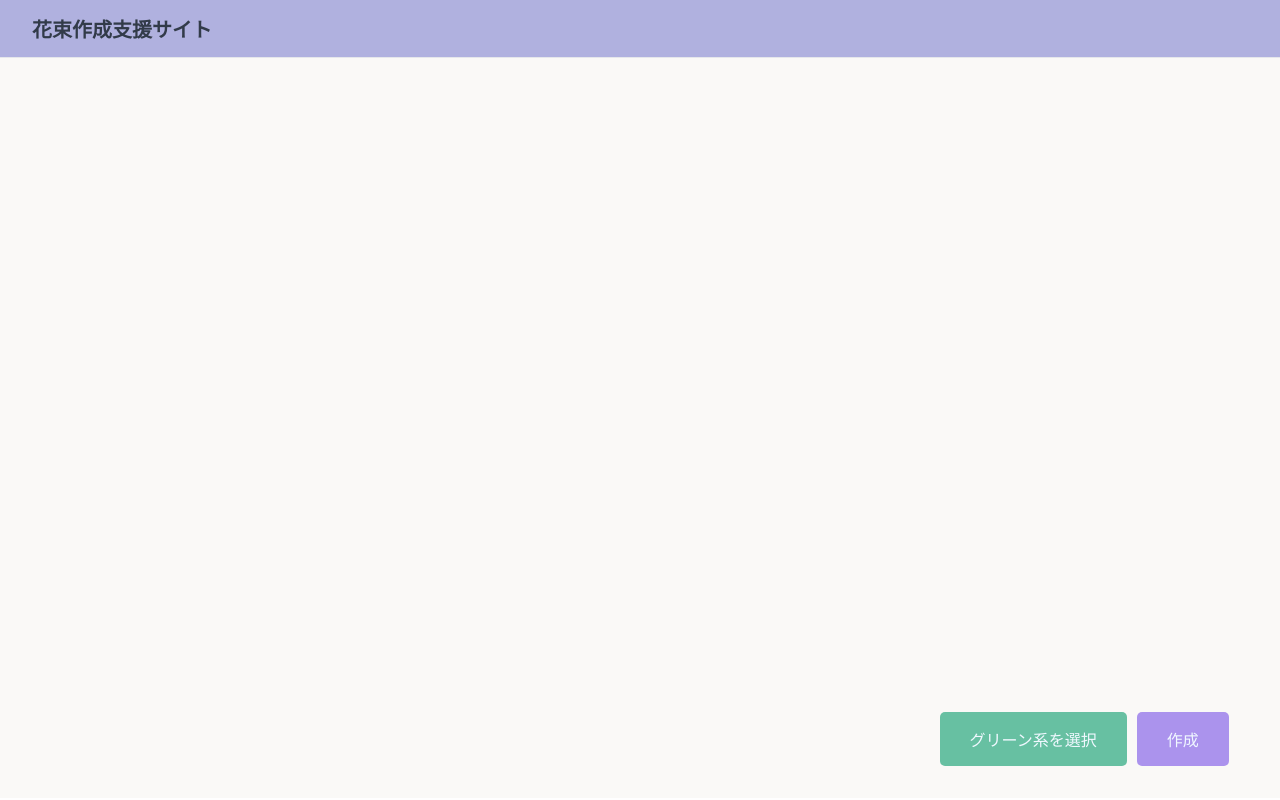
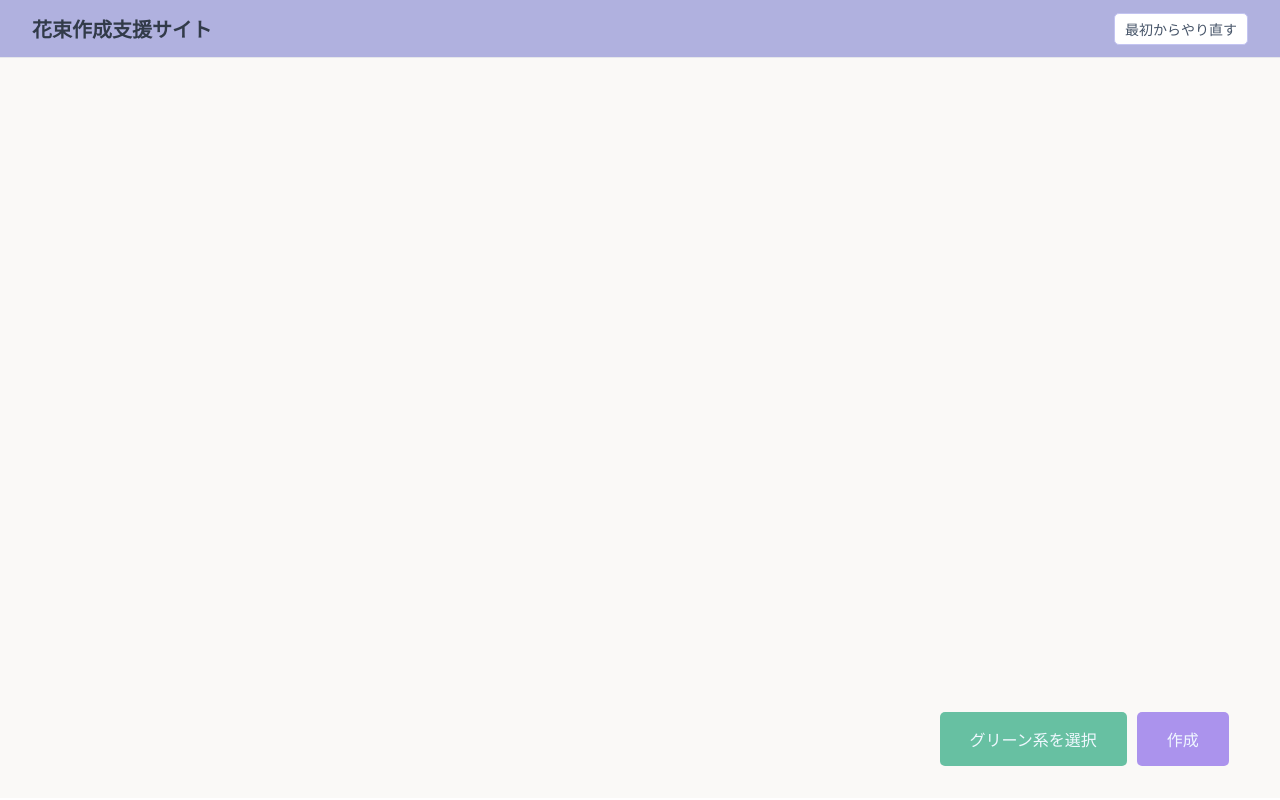
Before and after one commit to vdslab/theme2025-eucalyptus, a React (Vite) app: page /cart in a window 1280 px wide. Built offline with nearby package versions, Linux system fonts and the light colour scheme.

Commit message:
カートページで、花色がわかるようにした、リセットボタンを追加した

```diff
--- a/src/pages/FlowersCart.jsx
+++ b/src/pages/FlowersCart.jsx
@@ -1,7 +1,8 @@
 import React, { useEffect, useState } from "react";
-import { Link, useLocation } from "react-router-dom";
+import { Link, useLocation, useNavigate } from "react-router-dom";
 import "../styles/cart.css";
 import ModalPage from "./function/ModalPage";
+import { MdCancel } from "react-icons/md";
 
 const FlowersCart = ({
   selectList,
@@ -18,6 +19,17 @@ const FlowersCart = ({
   // selectList花名と花色しか持っていないので、開花時期と花言葉（全て)を受け取る必要がある
   const [flowersList, setFlowersList] = useState([]);
   const [openModal, setOpenModal] = useState(false);
+
+  // リセットボタンを押した時→一番初めの画面に戻る
+  const navigate = useNavigate();
+  const handleReset = () => {
+    setSelectList([]);
+    setSelectGreen([]);
+    // 状態更新が完了してからナビゲーション
+    setTimeout(() => {
+      navigate("/");
+    }, 0);
+  };
 
   const getFlowerData = (flowerName, color) => {
     const foundEntry = Object.entries(allFlowersData.flowers).find(
@@ -76,11 +88,12 @@ const FlowersCart = ({
 
   // 花色テーマの定義
   const colorThemes = {
-    0: { color: "#DC8CC3", name: "ピンク系" },
-    1: { color: "#A6A6B4", name: "白系" },
-    2: { color: "#E2AB62", name: "黄・オレンジ系" },
-    3: { color: "#DC5F79", name: "赤系" },
-    4: { color: "#7B8EE1", name: "青・青紫系" },
+    0: { color: "#dc8cc359", name: "ピンク系" },
+    1: { color: "#FFFFFF", name: "白系" },
+    2: { color: "#e2ab6263", name: "黄・オレンジ系" },
+    3: { color: "#dc5f785e", name: "赤系" },
+    4: { color: "#7b8ee155", name: "青・青紫系" },
+    5: { color: "#DFF3ED", name: "グリーン系" },
   };
 
   // console.log("flowersList", flowersList);
@@ -162,10 +175,14 @@ const FlowersCart = ({
   console.log("selectGreen", selectGreen);
   return (
     <div>
-      <header className="header">
+      <header className="cart-header">
         <Link to={`/${location.search}`} className="back-button">
           花束作成支援サイト
         </Link>
+        <button className="resetCart-button" onClick={handleReset}>
+          {/* カートの中身をリセットする */}
+          最初からやり直す
+        </button>
       </header>
 
       <div className="cart-content">
@@ -174,7 +191,17 @@ const FlowersCart = ({
         <div className="cart-card-scroll">
           <div className="cart-cards-grid">
             {flowersList.map((flowers, index) => (
-              <div key={index} className="flower-card-cart">
+              <div>
+                <MdCancel
+                  size="2rem"
+                  className="icon-move-down"
+                  // onClick={toggleFlowerInCart(flowers)}
+                />
+                <div
+                  key={index}
+                  className="flower-card-cart"
+                  style={{ backgroundColor: colorThemes[flowers.color]?.color }}
+                >
                   <div className="flower-name-card">{flowers.name}</div>
 
                   <div>
@@ -221,6 +248,7 @@ const FlowersCart = ({
                     />
                   </div>
                 </div>
+              </div>
             ))}
           </div>
         </div>
--- a/src/styles/cart.css
+++ b/src/styles/cart.css
@@ -3,6 +3,15 @@
   width: 100%;
   height: calc(100vh - 60px);
   position: relative;
+}
+
+.cart-header {
+  background-color: #b0b1df;
+  border-bottom: 1px solid #e5e7eb;
+  padding: 0 2rem;
+  display: flex;
+  justify-content: space-between;
+  align-items: center;
 }
 
 .footer {
@@ -23,6 +32,23 @@
   border: none;
   text-decoration: none;
   cursor: pointer;
+}
+
+.resetCart-button {
+  background-color: white;
+  color: #475569;
+  border: 1px solid #c3c4f1;
+  border-radius: 5px;
+  text-decoration: none;
+  cursor: pointer;
+  display: flex;
+  align-items: center;
+  justify-content: center;
+  padding: 0;
+  margin: 0;
+  padding: 0 10px;
+  font-size: 14px;
+  height: 32px;
 }
 
 .green-modal {
@@ -83,6 +109,14 @@
   height: 350px;
 }
 
+.icon-move-down {
+  transform: translateY(30px) translateX(-10px);
+  color: rgba(128, 128, 128, 0.834);
+}
+.icon-move-down:hover {
+  color: gray;
+}
+
 .setting-flower {
   white-space: nowrap;
   background-color: #ab93ed;
@@ -114,7 +148,7 @@
 }
 .cart-cards-grid {
   display: grid;
-  padding: 7% 0;
+  padding: 5% 0;
   grid-template-columns: 1fr 1fr 1fr 1fr;
   gap: 1.5rem;
   align-items: stretch;
```
Lines whose indentation alone changed are shown as unchanged.
